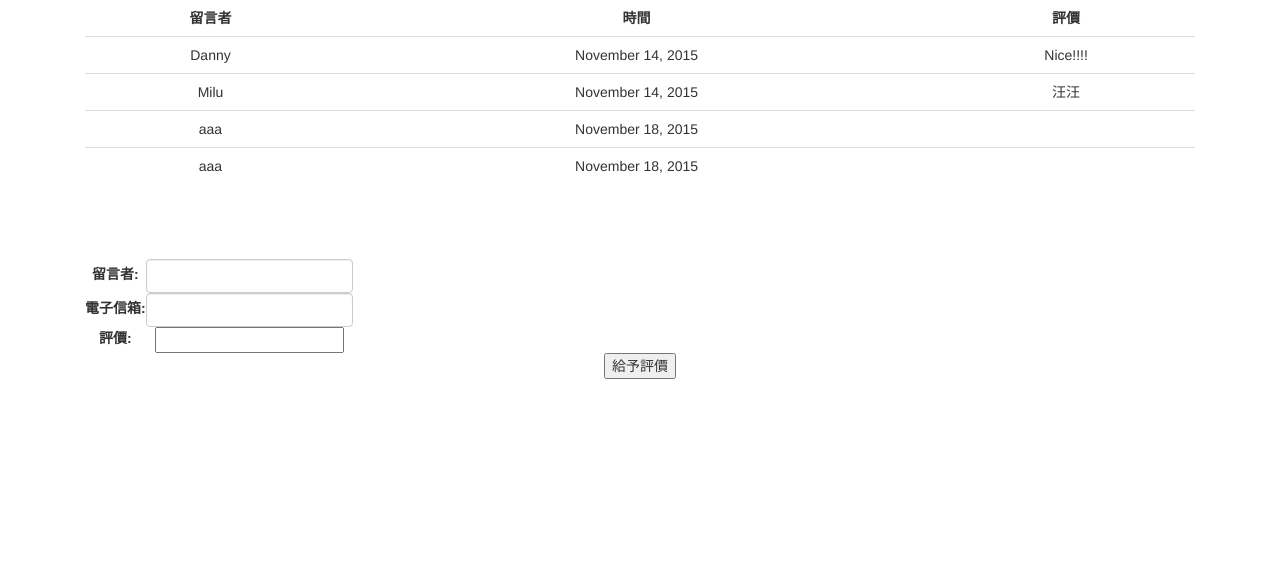
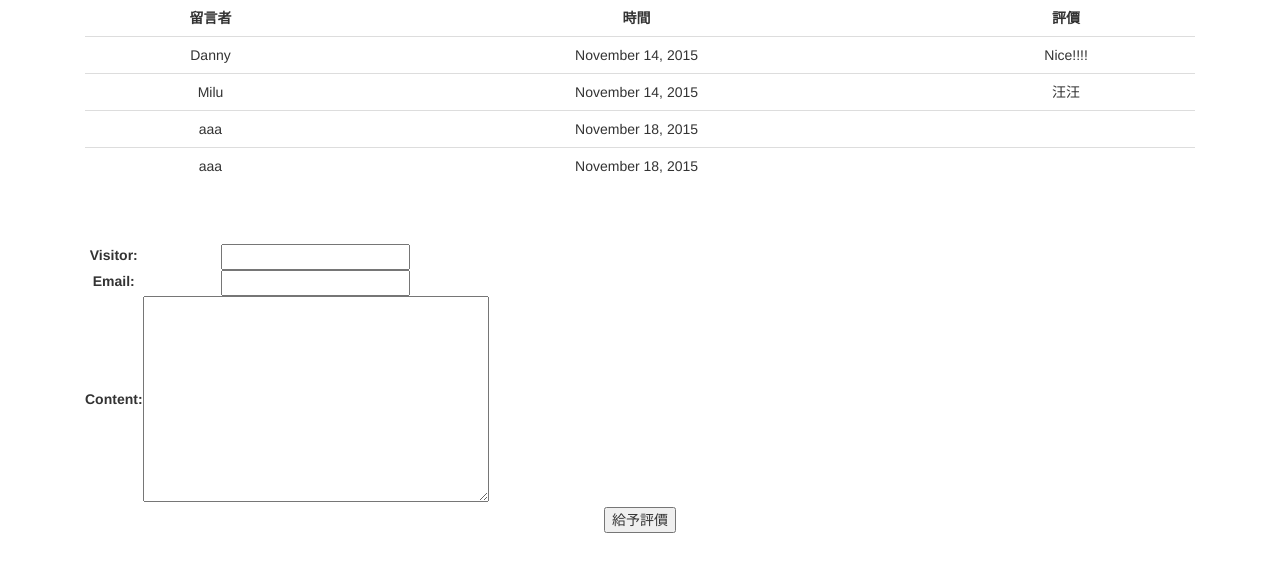
Before and after one commit to cooldannyboy/bookExample, a Django app: page /comment/1/ in a window 1280 px wide. Shown: the part 154-726 px from the top of the page. Run offline with Django 3.2, Linux system fonts and the light colour scheme; data comes from the database, SQL or seed files in the repository; both versions use the stored data as it was after the commit; parts of the project's set-up code (start-up, migrations or seed data) failed here and were passed over; some libraries are stand-ins or nearby versions.

Commit message:
ch 11 form model

```diff
--- /dev/null
+++ b/restaurants/forms.py
@@ -0,0 +1,6 @@
+from django import forms
+
+class CommentForm(forms.Form):
+    visitor = forms.CharField(max_length=20)
+    email = forms.EmailField(max_length=20, required=False)
+    content = forms.CharField(max_length=200, widget=forms.Textarea())
--- a/restaurants/templates/comments.html
+++ b/restaurants/templates/comments.html
@@ -10,11 +10,13 @@
 
     <style>
         th { text-align: center; }
+
         div.menus {
             text-align: center;
             padding: 40px 15px;
         }
     </style>
+
 </head>
 <br>
 <div class="container">
@@ -44,30 +46,37 @@
 
     <br /><br />
 
-    {% if  error %}
-        <p style="color:red;">* 輸入資料不完整, 請重新輸入</p>
-    {% endif %}
+    {% for e in errors %}
+        <p style="color:red;">{{ e }}</p>
+    {% endfor %}
 
     <form action="" method="post"> {% csrf_token %}
         <table>
+            {{ f.as_table }}
+<!--
             <div class="form-group">
             <tr>
                 <td> <label for="visitor">留言者:</label></td>
-                <td> <input id="visitor" type="text" name="visitor" class="form-control"></td>
+                <td> <input id="visitor" type="text" name="visitor" class="form-control"
+                      value="{{visitor}}"> </td>
             </tr>
             </div>
 
             <div class="form-group">
             <tr>
                 <td> <label for="email">電子信箱:</label></td>
-                <td> <input id="email" type="text" name="email" class="form-control"></td>
+                <td> <input id="email" type="text" name="email" class="form-control"
+                        value="{{email}}"></td>
             </tr>
             </div>
 
             <tr>
                 <td> <label for="content">評價:</label></td>
-                <td> <input id="content" type="text" name="content"></td>
+                <td>
+                    <textarea id="content" rows="10" cols="48" name="content">{{content}}</textarea>
+                </td>
             </tr>
+-->
         </table>
         <input type="submit" value="給予評價">
     </form>
--- a/restaurants/views.py
+++ b/restaurants/views.py
@@ -4,6 +4,7 @@ from django.http import HttpResponse, HttpResponseRedirect
 from restaurants.models import Restaurant, Comment
 from django.utils import timezone
 from django.template import RequestContext
+from restaurants.forms import CommentForm
 
 def menu(request):
     # path = request.path
@@ -47,15 +48,19 @@ def comment(request, id):
         r = Restaurant.objects.get(id=id)
     else:
         return HttpResponseRedirect("/restaurant_list/")
+
+    errors = []
     if request.POST:
         visitor = request.POST['visitor']
         content = request.POST['content']
         email = request.POST['email']
         date_time = timezone.localtime(timezone.now())
 
-        error = any(not request.POST[k] for k in request.POST)
-
-        if not error:
+        if any(not request.POST[k] for k in request.POST):
+            errors.append('* 有空白欄位，請不要留空')
+        if '@' not in email:
+            errors.append('* email 格式不正確')
+        if not errors:
             Comment.objects.create(
                 visitor=visitor,
                 email=email,
@@ -63,5 +68,7 @@ def comment(request, id):
                 date_time=date_time,
                 restaurant=r
             )
+            visitor, email, content = ('', '', '')
 
+    f = CommentForm()
     return render_to_response('comments.html', RequestContext(request, locals()))
```
Also changed, not shown: db.sqlite3.
